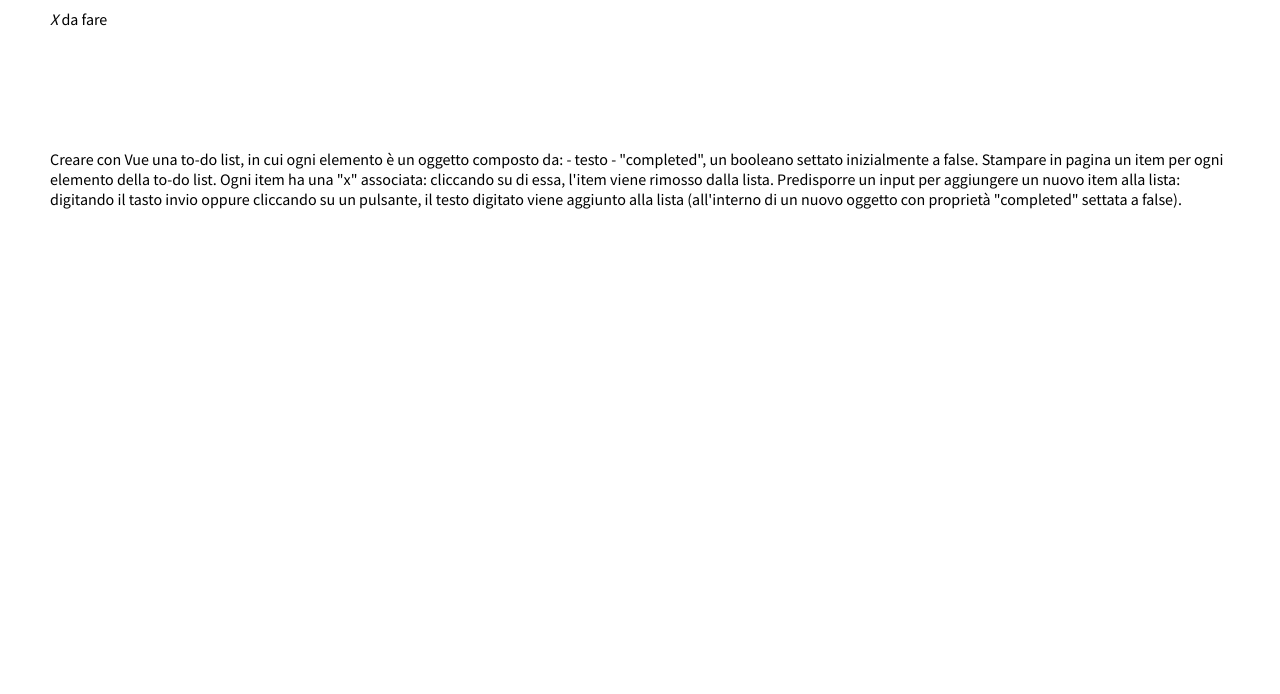
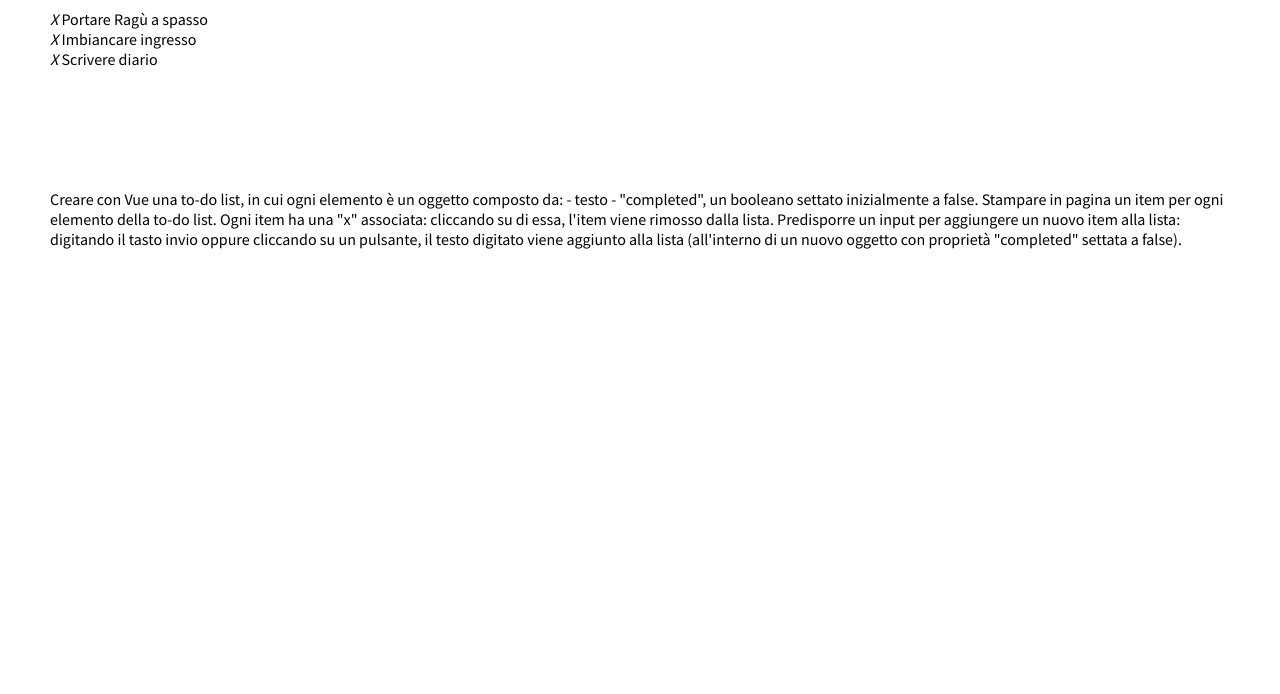
Before and after one commit to mattiadebonis/vue-todolist, a plain HTML site: page index.html in a window 1280 px wide. Shown: the part 106-800 px from the top of the page. Drawn offline with nearby package versions, Linux system fonts and the light colour scheme.

Commit message:
Mostra toDO

```diff
--- a/index.html
+++ b/index.html
@@ -24,9 +24,9 @@
         <div class="margin_page">
             <h1>Prossime azioni</h1>
             <ul class="elenco_to_do">
-                <li class="to_do">
+                <li class="to_do" v-for="toDo in toDos">
                     <i>X</i>
-                    da fare
+                    {{toDo.nome}}
                 </li>
             </ul>
 
--- a/js/script.js
+++ b/js/script.js
@@ -1,13 +1,17 @@
 var app = new Vue({
     el: "#root",
     data: {
-        toDo: [
+        toDos: [
             {
                 nome: "Portare Ragù a spasso",
                 completato: false
             },
             {
                 nome: "Imbiancare ingresso",
+                completato: false
+            },
+            {
+                nome: "Scrivere diario",
                 completato: false
             }
         ]
```
